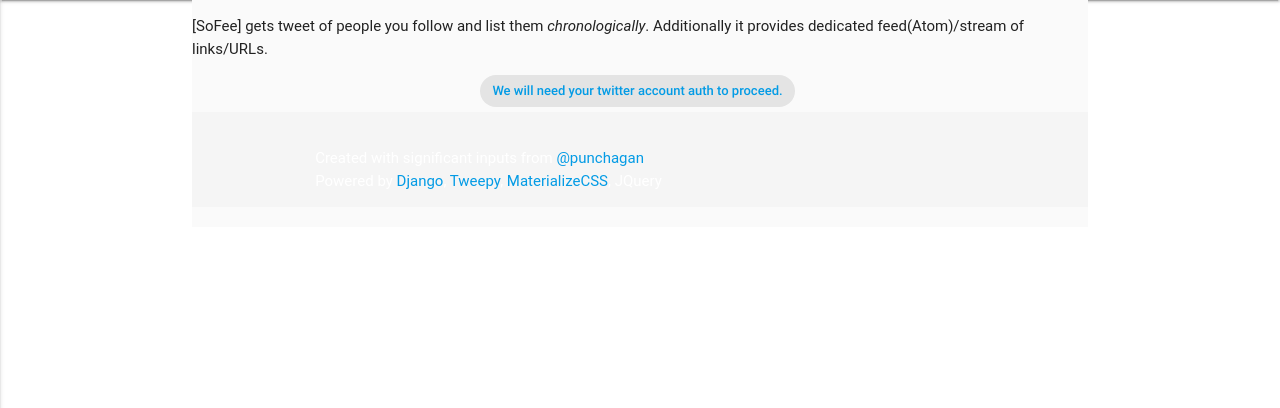
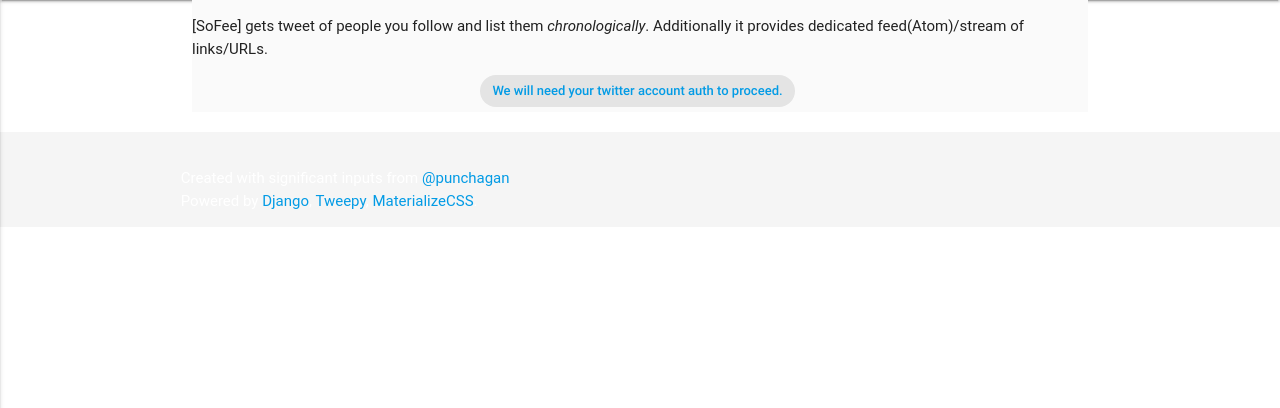
Before and after one commit to baali/SoFee, a Django app: page / in a window 1280 px wide. Shown: the part 64-472 px from the top of the page. Run offline with Django 3.2, Linux system fonts and the light colour scheme; parts of the project's set-up code (start-up, migrations or seed data) failed here and were passed over; some libraries are stand-ins or nearby versions; some web fonts are replaced.

Commit message:
Bug fixes in the template, added a missing div.

```diff
--- a/feeds/templates/layout.html
+++ b/feeds/templates/layout.html
@@ -44,13 +44,10 @@
           {% block body %}
           {% endblock %}
           {% if uuid %}
-          <ul class="tab">
-          </ul>
+          <ul class="tab"></ul>
           <div id="lists" class="col">
             <ul class="collection" id="tweets">
             </ul>
-          </div>
-        </div>
           </div>
           {% else %}
           <div class="center">
@@ -59,11 +56,14 @@
             </div>
           </div>
           {% endif %}
+        </div>
+      </div>
+    </div>
     <footer class="page-footer grey lighten-4">
       <div class="container">
         <div class="row">
           <p>Created with significant inputs from <a href="https://twitter.com/punchagan/" target="_blank">@punchagan</a><br/>
-              Powered by <a href="">Django</a>, <a href="http://www.tweepy.org/">Tweepy</a>, <a href="http://materializecss.com/helpers.html">MaterializeCSS</a>, JQuery</p>
+            Powered by <a href="">Django</a>, <a href="http://www.tweepy.org/">Tweepy</a>, <a href="http://materializecss.com/helpers.html">MaterializeCSS</a>.</p>
         </div>
       </div>
     </footer>
```
Lines whose indentation alone changed are shown as unchanged.
